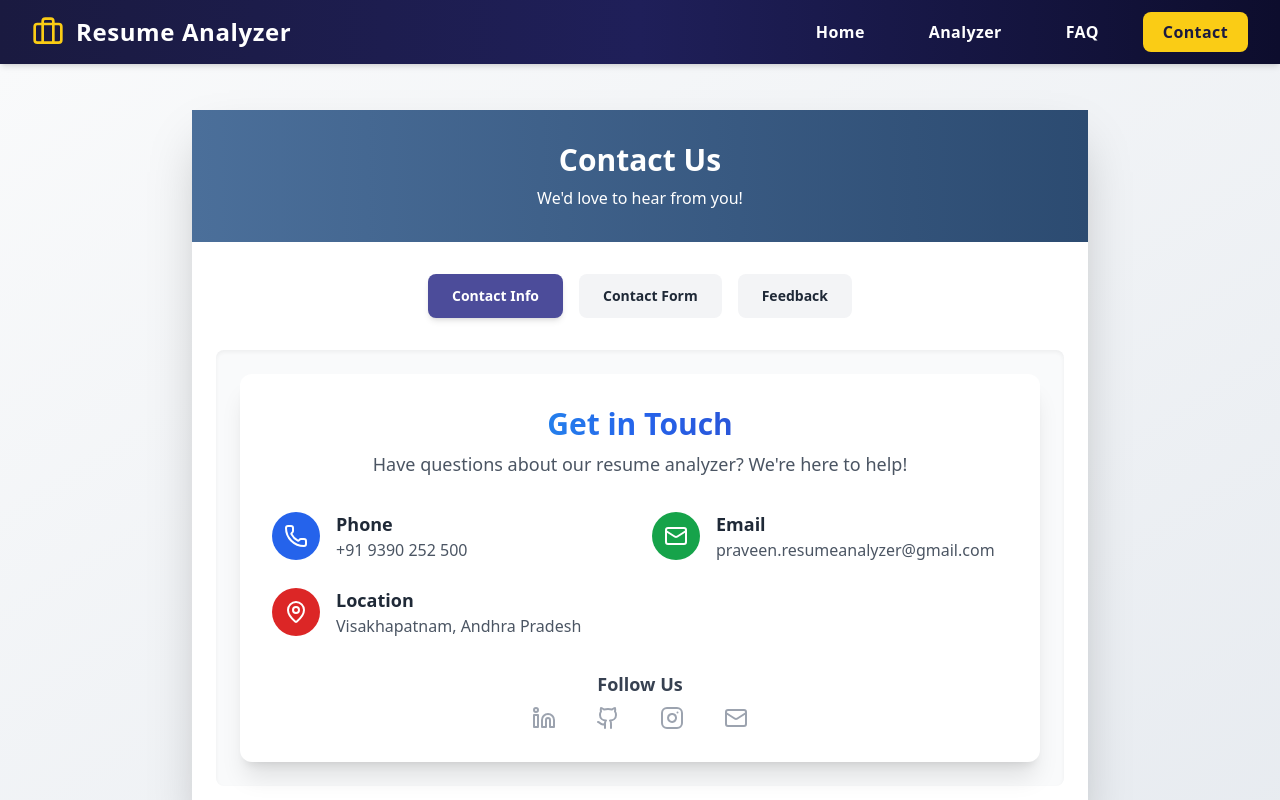
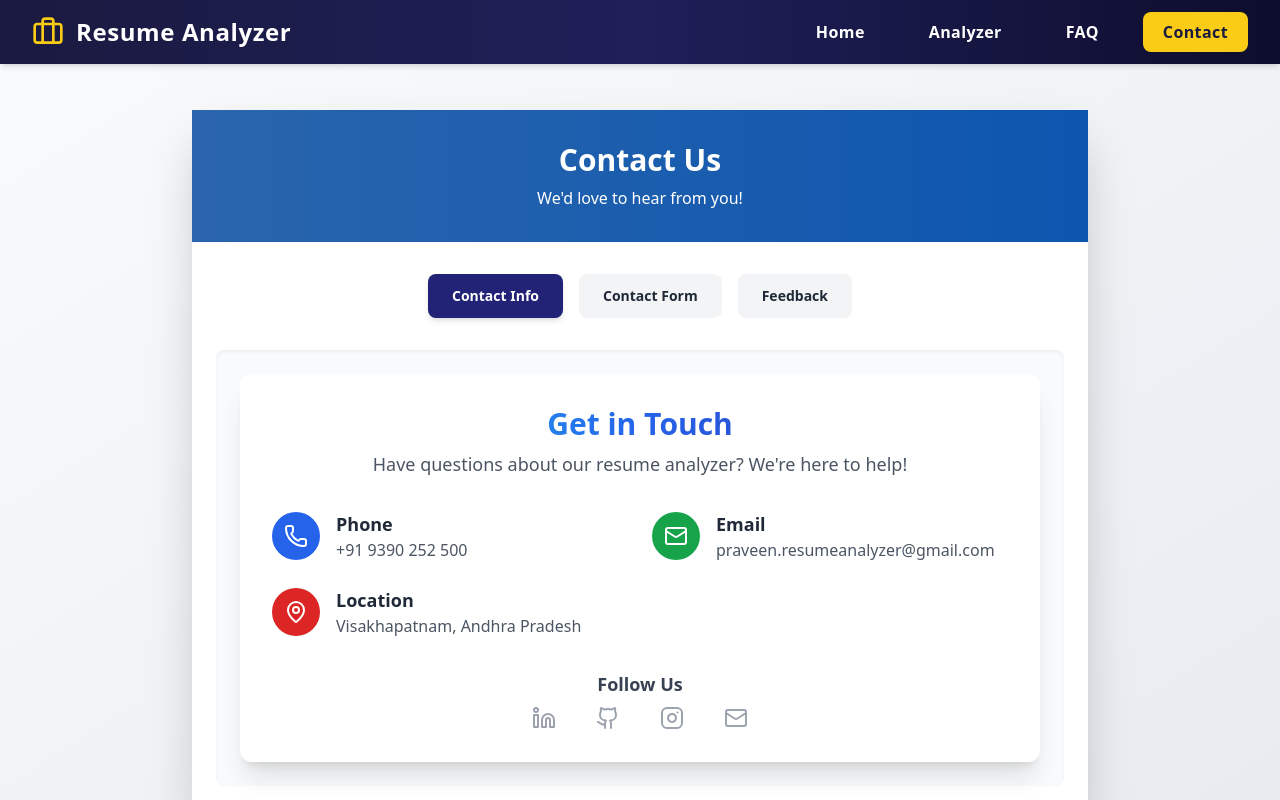
Before and after one commit to praveen-1101/Resume-Analyzer, a React (Create React App) app in the folder frontend/: page /contact in a window 1280 px wide. Shown: the top 800 px of the page. Built offline with nearby package versions, Linux system fonts and the light colour scheme.

Commit message:
added changes to contact.js

```diff
--- a/frontend/src/pages/Contact.js
+++ b/frontend/src/pages/Contact.js
@@ -22,7 +22,7 @@ export function Contact() {
   return (
     <main className="min-h-screen bg-gradient-to-br from-[#f9fafb] to-[#e7ebf0] flex items-center justify-center">
       <section className="max-w-4xl w-full bg-white shadow-2xl overflow-hidden">
-        <header className="text-center bg-gradient-to-r from-[#4B6F9A] to-[#2c4b71] py-8">
+        <header className="text-center bg-gradient-to-r from-[#2a65ad] to-[#0d56af] py-8">
           <h1 className="text-3xl font-extrabold text-white">Contact Us</h1>
           <p className="text-white mt-2">We'd love to hear from you!</p>
         </header>
@@ -33,7 +33,7 @@ export function Contact() {
               onClick={() => setActiveSection("info")}
               className={`w-full sm:w-auto px-6 py-3 text-sm font-semibold rounded-lg transition-all ${
                 activeSection === "info"
-                  ? "bg-[#4c4c9a] text-white shadow-md"
+                  ? "bg-[#222277] text-white shadow-md"
                   : "bg-gray-100 hover:bg-gray-200 text-gray-800"
               }`}
             >
@@ -43,7 +43,7 @@ export function Contact() {
               onClick={() => setActiveSection("form")}
               className={`w-full sm:w-auto px-6 py-3 text-sm font-semibold rounded-lg transition-all ${
                 activeSection === "form"
-                  ? "bg-bg-[#4c4c9a] text-white shadow-md"
+                  ? "bg-[#222277] text-white shadow-md"
                   : "bg-gray-100 hover:bg-gray-200 text-gray-800"
               }`}
             >
@@ -53,7 +53,7 @@ export function Contact() {
               onClick={() => setActiveSection("feedback")}
               className={`w-full sm:w-auto px-6 py-3 text-sm font-semibold rounded-lg transition-all ${
                 activeSection === "feedback"
-                  ? "bg-bg-[#4c4c9a] text-white shadow-md"
+                  ? "bg-[#222277] text-white shadow-md"
                   : "bg-gray-100 hover:bg-gray-200 text-gray-800"
               }`}
             >
```
